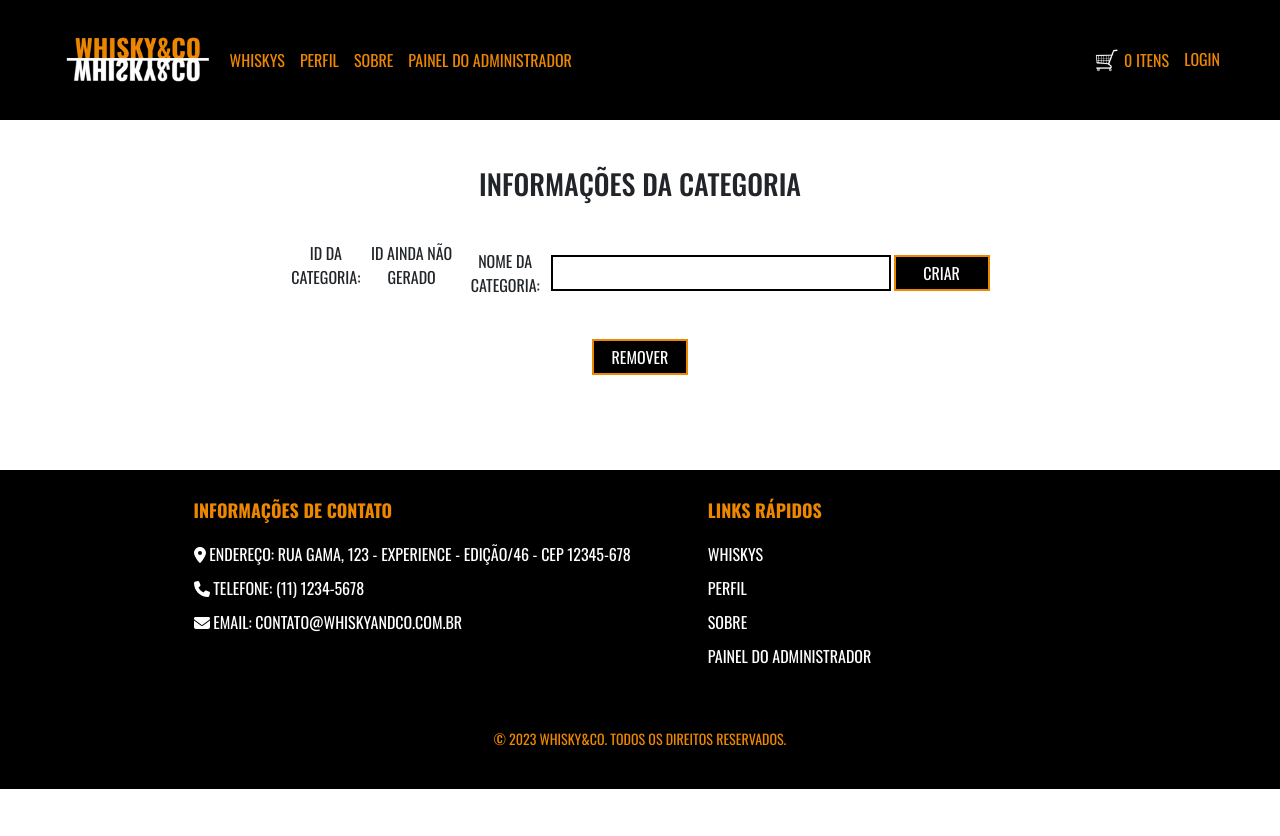
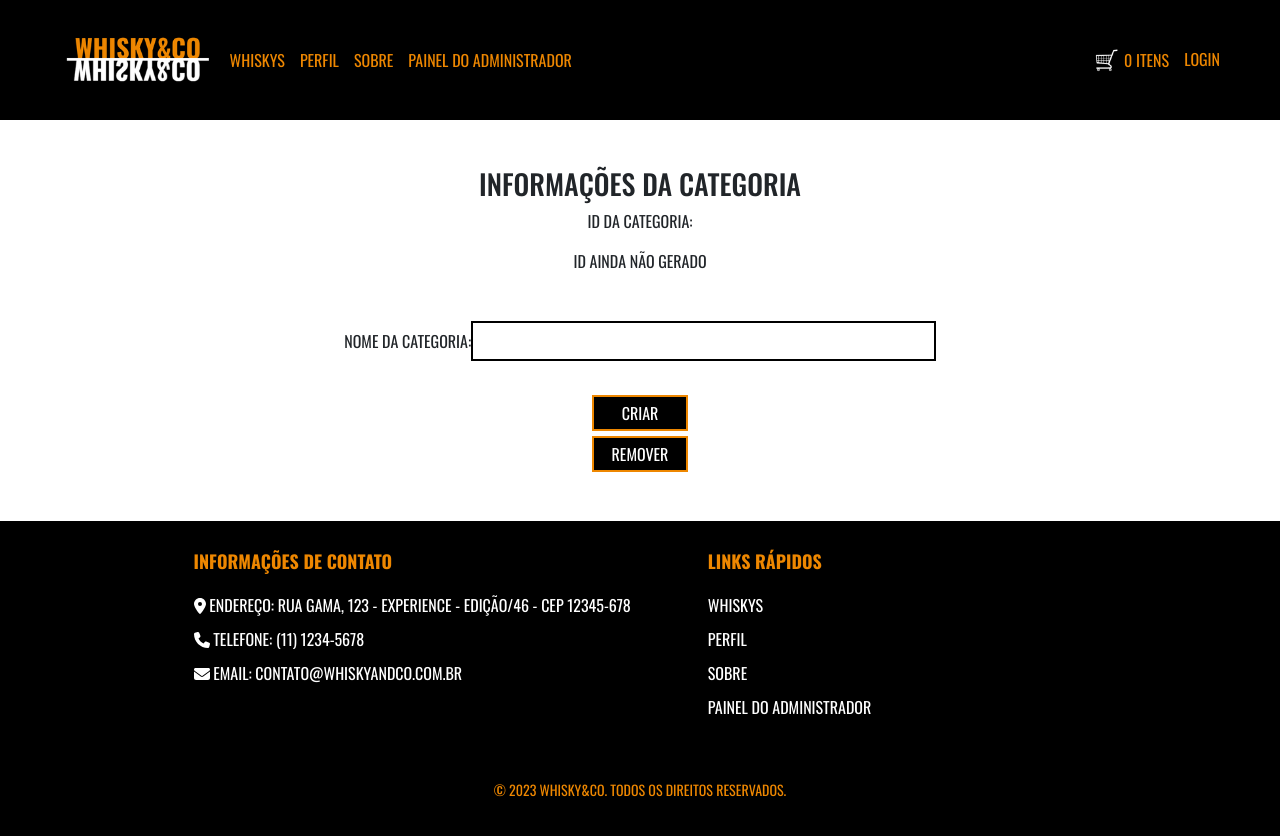
Before and after one commit to Silvio-Arem/whiskyAndCo, a React (Create React App) app: page /admin/categories/1 in a window 1280 px wide. Shown: the top 836 px of the page. Before the commit the page ends 800 px from the top, so only its background shows below. Built offline with nearby package versions, Linux system fonts and the light colour scheme.

Commit message:
feat: authentication context created. Testing.

```diff
--- a/src/App.tsx
+++ b/src/App.tsx
@@ -1,4 +1,3 @@
-import { BrowserRouter } from "react-router-dom";
 import Routes from "./Routes";
 import Footer from "./components/Footer";
 import Header from "./components/Header";
@@ -6,17 +5,18 @@ import { Main } from "./components/UI";
 
 import { GlobalStyle } from "./components/GlobalStyle";
 import 'bootstrap/dist/css/bootstrap.min.css';
+import { AuthProvider } from "./Context/AuthContext";
 
 function App() {
   return (
-      <BrowserRouter>
-        <GlobalStyle />
-        <Header />
-        <Main>
-          <Routes />
-        </Main>
-        <Footer />
-      </BrowserRouter>
+    <AuthProvider>
+      <GlobalStyle/>
+      <Header/>
+      <Main>
+        <Routes/>
+      </Main>
+      <Footer/>
+    </AuthProvider>
   );
 }
 
--- /dev/null
+++ b/src/Context/AuthContext.tsx
@@ -0,0 +1,53 @@
+import React, { createContext, ReactNode, useState } from 'react';
+import { requestOptions, baseURL } from '../requestConfig';
+
+interface IAuthContext {
+  loggedUser: {
+    id: number,
+    name: string,
+    email: string,
+    isAdmin: boolean
+  },
+  userToken: string,
+  login(email: string, password: string): Promise<void>,
+  logout(): Promise<void>
+}
+
+interface Props {
+  children: React.ReactNode;
+}
+
+export const AuthContext = createContext({} as IAuthContext);
+
+export function AuthProvider({ children }: Props) {
+
+  const [ userToken, setUserToken ] = useState("");
+  const [ loggedUser, setLoggedUser ] = useState({
+    id: 0,
+    name: "",
+    email: "",
+    isAdmin: false
+  })
+
+  const login = async (email: string, password: string) => {
+    try {
+      requestOptions.method = "POST";
+      requestOptions.body = JSON.stringify({email, password})
+      const response = await fetch(`${baseURL}/login`, requestOptions);
+      const token = await response.json();
+      setUserToken(token);
+    } catch (error) {
+      console.log("ERRO: ", error);
+    }
+  }
+
+  const logout = async () => {
+
+  }
+
+  return (
+    <AuthContext.Provider value={{ loggedUser, login, logout, userToken }}>
+       {children}
+    </AuthContext.Provider>
+  )
+}
--- a/src/Pages/Admin/styles.ts
+++ b/src/Pages/Admin/styles.ts
@@ -8,22 +8,28 @@ export const StyledSection = styled.section`
   text-align: center;
   padding: 2rem;
 
+  button, select, input {
+    outline: transparent;
+    border: .125rem solid ${primaryColor};
+    &:hover, &:focus {
+      border: .25rem solid ${primaryColor};
+      box-shadow: rgba(0, 0, 0, 0.16) 0px .25rem 1rem, rgba(0, 0, 0, 0.23) 0px .25rem 1rem;
+    }
+  }
+
   button, select {
     text-transform: uppercase;
-    border: 2px solid ${primaryColor};
     margin: .15rem;
     padding: .25rem;
     background-color: ${secondaryColor};
     color: ${tertiaryColor};
     &:hover, &:focus {
       color: ${primaryColor};
-      box-shadow: rgba(0, 0, 0, 0.16) 0px .25rem 1rem, rgba(0, 0, 0, 0.23) 0px .25rem 1rem;
     }
   }
 
   select, input {
-    outline: transparent;
-    height: 2.25rem;
+    height: 2.5rem;
   }
 
   div {
@@ -48,6 +54,7 @@ export const StyledSection = styled.section`
   }
 
   input {
+    text-transform: none;
     width: 66%;
     padding: .5rem;
     border: 2px solid ${secondaryColor};
--- a/src/Pages/BrandAdmin/index.tsx
+++ b/src/Pages/BrandAdmin/index.tsx
@@ -1,24 +1,24 @@
-import React, { useEffect, useState } from 'react';
+import React, { useContext, useEffect, useState } from 'react';
 import { useLocation, useNavigate } from 'react-router-dom';
+import { AuthContext } from '../../Context/AuthContext';
+import { baseURL, requestOptions } from '../../requestConfig';
 
-export default function Brand() {
+export default function BrandAdmin() {
 
+  const { userToken } = useContext(AuthContext)
   const { state } = useLocation();
   const navigate = useNavigate();
 
   const [ updatedItem, setUpdatedItem ] = useState(true);
-  const [ brandName, setBrandName ] = useState("");
-
-  const requestOptions = {
-    method: '',
-    headers: { 'Content-Type': 'application/json' },
-    body: JSON.stringify({ name: brandName })
-  };
+  const [ brand, setBrand ] = useState({
+    id: 0,
+    name: ""
+  });
 
   const removeBrand = async (id: number) => {
     try {
       requestOptions.method = "DELETE";
-      const res = await fetch(`http://localhost:4000/brand/${id}`, requestOptions);
+      const res = await fetch(baseURL + `/${brand.id}`, requestOptions);
       setUpdatedItem(!updatedItem);
       navigate(-1);
     } catch (error) {
@@ -29,8 +29,11 @@ export default function Brand() {
   const addBrand = async () => {
     try {
       requestOptions.method = "POST";
-      const res = await fetch(`http://localhost:4000/brand/`, requestOptions);
+      requestOptions.headers.Authorization = `Bearer ${userToken}`;
+      requestOptions.body = JSON.stringify({name: brand.name})
+      const res = await fetch(baseURL + "/brand", requestOptions);
       setUpdatedItem(!updatedItem);
+      alert("Item Adicionado!");
       navigate(-1);
     } catch (error) {
       return error;
@@ -40,7 +43,7 @@ export default function Brand() {
   const updateBrand = async (id: number) => {
     try {
       requestOptions.method = "PUT";
-      const res = await fetch(`http://localhost:4000/brand/`, requestOptions);
+      const res = await fetch(baseURL + `/${brand.id}`, requestOptions);
       setUpdatedItem(!updatedItem);
       navigate(-1);
     } catch (error) {
@@ -50,7 +53,7 @@ export default function Brand() {
 
   useEffect(() => {
     if(state) {
-      setBrandName(state.name);
+      setBrand(state);
     }
     else {
       setUpdatedItem(false);
@@ -65,21 +68,21 @@ export default function Brand() {
         ? (
           <>
             <p>ID da Marca:</p>
-            <p>{state.id}</p>
+            <p>{brand.id}</p>
             <p>Nome da Marca:</p>
-            <p>{brandName}</p>
+            <p>{brand.name}</p>
             <button onClick={() => setUpdatedItem(!updatedItem)}>Atualizar</button>
           </>
         )
         : (
           <>
             <p>ID da Marca:</p>
-            <p>{state ? state.id : "ID ainda não gerado"}</p>
-            <label htmlFor="brandName">Nome da Categoria:</label>
-            <input type="text" value={brandName} onChange={(e) => setBrandName(e.target.value)}/>
+            <p>{brand.id === 0 ? "ID ainda não gerado" : brand.id}</p>
+            <label htmlFor="brandName">Nome da Marca:</label>
+            <input name="name" type="text" value={brand.name} onChange={(e) => setBrand({...brand, name: e.target.value})}/>
             { state === null
               ? <button onClick={() => addBrand()}>Criar</button>
-              : <button onClick={() => updateBrand(state.id)}>Salvar</button>
+              : <button onClick={() => updateBrand(brand.id)}>Salvar</button>
             }
           </>
         )
--- a/src/Pages/CategoryAdmin/index.tsx
+++ b/src/Pages/CategoryAdmin/index.tsx
@@ -4,17 +4,19 @@ import { StyledSection } from '../Admin/styles';
 
 export default function CategoryAdmin() {
 
-
   const { state } = useLocation();
   const navigate = useNavigate();
 
   const [ updatedItem, setUpdatedItem ] = useState(true);
-  const [ categoryName, setCategoryName ] = useState("");
+  const [ category, setCategory ] = useState({
+    id: 0,
+    name: ""
+  });
 
   const requestOptions = {
     method: '',
     headers: { 'Content-Type': 'application/json' },
-    body: JSON.stringify({ name: categoryName })
+    body: JSON.stringify({ name: category })
   };
 
   const removeCategory = async (id: number) => {
@@ -26,7 +28,6 @@ export default function CategoryAdmin() {
   const addCategory = async () => {
     requestOptions.method = "POST";
     const res = await fetch("http://localhost:4000/category", requestOptions);
-    console.log(res);
     setUpdatedItem(false);
     navigate(-1);
   }
@@ -40,12 +41,14 @@ export default function CategoryAdmin() {
 
   useEffect(() => {
     if(state) {
-      setCategoryName(state.name);
+      setCategory(state);
     }
     else {
       setUpdatedItem(false);
     }
   }, []);
+
+  console.log(category.name);
 
   return (
     <StyledSection>
@@ -55,23 +58,29 @@ export default function CategoryAdmin() {
         ? (
           <div>
             <p>ID da Categoria:</p>
-            <span>{state?.id}</span>
+            <span>{category.id}</span>
             <p>Nome da Categoria:</p>
-            <p>{categoryName}</p>
+            <p>{category.name}</p>
             <button onClick={() => setUpdatedItem(!updatedItem)}>Atualizar</button>
           </div>
         )
         : (
-          <div>
+          <>
             <p>ID da Categoria:</p>
-            <p>{state ? state.id : "ID ainda não gerado"}</p>
-            <label htmlFor="categoryName">Nome da Categoria:</label>
-            <input type="text" value={categoryName} onChange={(e) => setCategoryName(e.target.value)}/>
+            <p>{category.id === 0 ? "ID ainda não gerado" : category.id}</p>
+            <div>
+              <label htmlFor="categoryName">Nome da Categoria:</label>
+              <input name="name"
+                type="text"
+                value={category.name}
+                onChange={(e) => setCategory({...category, name: e.target.value})}
+              />
+            </div>
             { state === null
               ? <button onClick={() => addCategory()}>Criar</button>
-              : <button onClick={() => updateCategory(state.id)}>Salvar</button>
+              : <button onClick={() => updateCategory(category.id)}>Salvar</button>
             }
-          </div>
+          </>
         )
       }
       <button onClick={() => removeCategory(state.id)}>Remover</button>
--- a/src/Pages/Home/index.tsx
+++ b/src/Pages/Home/index.tsx
@@ -3,6 +3,8 @@ import styled from "styled-components";
 import { primaryColor, secondaryColor, tertiaryColor } from "../../components/UI/variables";
 import CollectionSection from "../../components/Collections";
 import Button from "../../components/Button";
+import { useContext } from "react";
+import { AuthContext } from "../../Context/AuthContext";
 
 const Presentation = styled.div`
     display: flex;
@@ -51,6 +53,7 @@ const DivBanner = styled.div`
 
 
 export default function Home() {
+
   return (
     <div className="Home">
       <Presentation className="container ">
--- a/src/Pages/Login/index.tsx
+++ b/src/Pages/Login/index.tsx
@@ -1,14 +1,20 @@
-import React, { useState } from "react";
+import React, { useContext, useState } from "react";
+import { AuthContext } from "../../Context/AuthContext";
 import { LoginDiv, Form, Body, ActionsDiv, Div, CadastreDiv} from "./styles"
 
 const LoginPage = () => {
 
+    const { login, userToken } = useContext(AuthContext);
+
     const [email, setEmail] = useState<string>("");
     const [password, setPassword] = useState<string>("");
+
     const handleSubmit = (event: React.FormEvent) => {
-        event.preventDefault();
-        console.log("submit", {email, password});
-}
+      event.preventDefault();
+      login(email, password);
+    }
+
+    console.log(userToken);
 
   return (
   <LoginDiv>
--- a/src/Pages/ProductAdmin/index.tsx
+++ b/src/Pages/ProductAdmin/index.tsx
@@ -1,4 +1,4 @@
-import React, { useEffect, useState } from 'react';
+import React, { useEffect, useState, FormEvent } from 'react';
 import { useLocation, useNavigate } from 'react-router-dom';
 import { products } from '../../data';
 import { IProduct } from '../../interfaces';
@@ -30,10 +30,10 @@ export default function ProductAdmin() {
 
   const handleValues = (e: React.ChangeEvent<HTMLInputElement> | React.ChangeEvent<HTMLTextAreaElement>) => {
     const { name, value } = e.target;
-      setProduct({...product, [name]: value});
+    setProduct({...product, [name]: value});
   }
 
-  const formHandler = async (e: React.FormEvent<HTMLFormElement>) => {
+  const formHandler = async (e: FormEvent) => {
     e.preventDefault();
     const requestOptions = {
       method: '',
@@ -56,6 +56,7 @@ export default function ProductAdmin() {
   const removeProduct = (id: number) => {
     console.log(id);
   }
+
 
   return (
     <section>
@@ -83,13 +84,13 @@ export default function ProductAdmin() {
           <p>ID do Produto:</p>
           <p>{state ? state.id : "ID ainda não gerado"}</p>
           <label htmlFor="name">Nome do Produto:</label>
-          <input type="text" value={product.name} onChange={(e) => handleValues(e)} />
-          <label htmlFor="email">Categoria do Produto:</label>
-          <input type="text" value={product.category} onChange={(e) => handleValues(e)} />
-          <label htmlFor="cpf">Imagens:</label>
-          <input type="text" value={product.picture} onChange={(e) => handleValues(e)} />
-          <label htmlFor="address">Preço do Produto:</label>
-          <input type="text" value={product.price} onChange={(e) => handleValues(e)} />
+          <input name='name' type="text" value={product.name} onChange={(e) => handleValues(e)} />
+          <label htmlFor="category">Categoria do Produto:</label>
+          <input name='category' type="text" value={product.category} onChange={(e) => handleValues(e)} />
+          <label htmlFor="picture">Imagens:</label>
+          <input name='picture' type="text" value={product.picture} onChange={(e) => handleValues(e)} />
+          <label htmlFor="price">Preço do Produto:</label>
+          <input name='price' type="number" value={product.price} onChange={(e) => handleValues(e)} />
           <label htmlFor="description">Descrição do Produto:</label>
           <textarea
             name="description"
--- a/src/Routes.tsx
+++ b/src/Routes.tsx
@@ -12,11 +12,13 @@ import UserAdmin from "./Pages/UserAdmin";
 import CategoryAdmin from "./Pages/CategoryAdmin";
 import Product from "./Pages/Product";
 import RegisterPage from "./Pages/Register";
+import { AuthProvider } from "./Context/AuthContext";
+import BrandAdmin from "./Pages/BrandAdmin";
 
 export default function routes() {
   return (
     <WrapperRoutes>
-      <Route path='/' element={<Home />} />
+      <Route path='/' element={ <Home />} />
       <Route path='/profile' element={<Profile />} />
       <Route path='/profile/orders' element={<Orders />}/>
       <Route path='/admin' element={<Admin />} />
@@ -26,6 +28,8 @@ export default function routes() {
       <Route path='/admin/users/:id/orders/:id' element={<Order />} />
       <Route path='/admin/products/new' element={<ProductAdmin />} />
       <Route path='/admin/products/:id' element={<ProductAdmin />} />
+      <Route path='/admin/brands/new' element={<BrandAdmin />} />
+      <Route path='/admin/brands/:id' element={<BrandAdmin />} />
       <Route path='/admin/categories/new' element={<CategoryAdmin />} />
       <Route path='/admin/categories/:id' element={<CategoryAdmin />} />
       <Route path='/admin/orders/new' element={<Order />} />
--- a/src/index.tsx
+++ b/src/index.tsx
@@ -1,5 +1,6 @@
 import React from 'react';
 import ReactDOM from 'react-dom/client';
+import { BrowserRouter } from 'react-router-dom';
 import App from './App';
 
 const root = ReactDOM.createRoot(
@@ -7,6 +8,8 @@ const root = ReactDOM.createRoot(
 );
 root.render(
   <React.StrictMode>
+    <BrowserRouter>
       <App />
+    </BrowserRouter>
   </React.StrictMode>
 );
--- /dev/null
+++ b/src/requestConfig.js
@@ -0,0 +1,10 @@
+export const requestOptions = {
+  method: '',
+  headers: {
+    'Content-Type': 'application/json',
+    'Authorization': ''
+  },
+  body: ''
+};
+
+export const baseURL = "http://localhost:4000";
```
